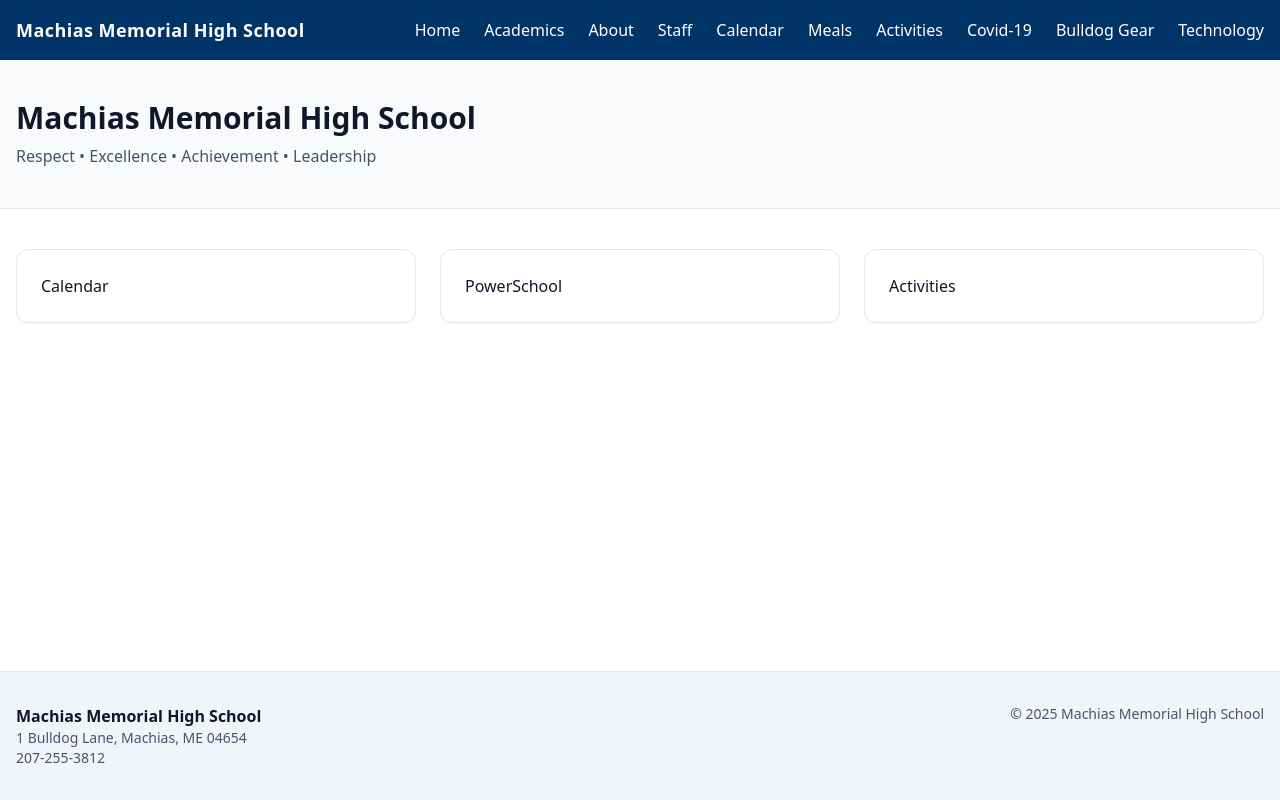
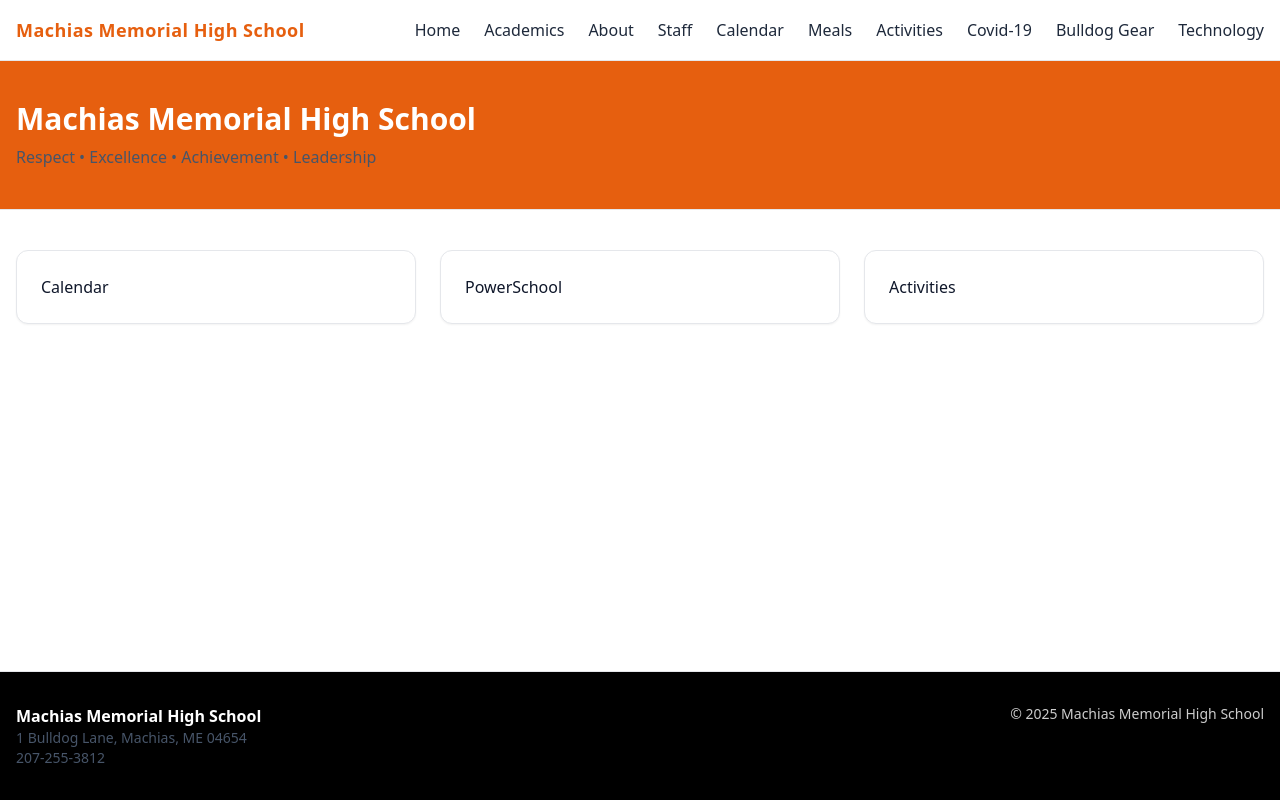
Before and after one commit to jaimie-mmhs/bulldogs, an Astro site: page / in a window 1280 px wide. Built offline with nearby package versions, Linux system fonts and the light colour scheme; Astro itself is replaced by a stand-in of ours.

Commit message:
Fixing colors

```diff
--- a/src/components/Footer.astro
+++ b/src/components/Footer.astro
@@ -1,14 +1,14 @@
 ---
 import { site } from '~/site.config';
 ---
-<footer class="bg-slate-100 border-t">
+<footer class="bg-bulldog-black text-white border-t">
   <div class="mx-auto max-w-7xl px-4 py-8 grid md:grid-cols-2 gap-4">
     <div>
       <div class="font-semibold">{site.name}</div>
       <div class="text-sm text-slate-600">{site.addressLines.join(', ')}</div>
       <div class="text-sm text-slate-600">{site.phone}</div>
     </div>
-    <div class="md:text-right text-sm text-slate-600">
+    <div class="md:text-right text-sm text-white/80">
       © {new Date().getFullYear()} {site.name}
     </div>
   </div>
--- a/src/components/Header.astro
+++ b/src/components/Header.astro
@@ -2,12 +2,12 @@
 import { site } from '~/site.config';
 const nav = site.nav;
 ---
-<header class="bg-bulldog-blue text-white">
+<header class="bg-white text-slate-800 border-b">
   <div class="mx-auto max-w-7xl px-4 py-4 flex items-center justify-between">
-    <a href="/" class="font-semibold text-lg tracking-wide">{site.name}</a>
+    <a href="/" class="font-semibold text-lg tracking-wide text-bulldog-orange">{site.name}</a>
     <nav class="hidden md:flex gap-6">
       {nav.map((item) => (
-        <a class="hover:text-bulldog-gold" href={item.href}>{item.label}</a>
+        <a class="hover:text-bulldog-orange" href={item.href}>{item.label}</a>
       ))}
     </nav>
   </div>
--- a/src/components/PageHero.astro
+++ b/src/components/PageHero.astro
@@ -2,7 +2,7 @@
 ---
 const { title, subtitle } = Astro.props;
 ---
-<section class="bg-slate-50 border-b">
+<section class="bg-bulldog-orange text-white border-b">
   <div class="mx-auto max-w-7xl px-4 py-10">
     <h1 class="text-3xl font-semibold">{title}</h1>
     {subtitle && <p class="mt-2 text-slate-600">{subtitle}</p>}
--- a/src/styles/global.css
+++ b/src/styles/global.css
@@ -4,4 +4,4 @@
 
 :root { color-scheme: light; }
 
-.prose a { @apply text-bulldog-gold underline; }
+.prose a { @apply text-bulldog-orange underline; }
--- a/tailwind.config.js
+++ b/tailwind.config.js
@@ -8,8 +8,8 @@ export default {
     extend: {
       colors: {
         bulldog: {
-          blue: '#003366',
-          gold: '#F2C100'
+          orange: '#E65F0F',
+          black: '#000000'
         }
       }
     }
```
Also changed, not shown: src/components/StaffCard.astro (line endings or trailing spaces).
